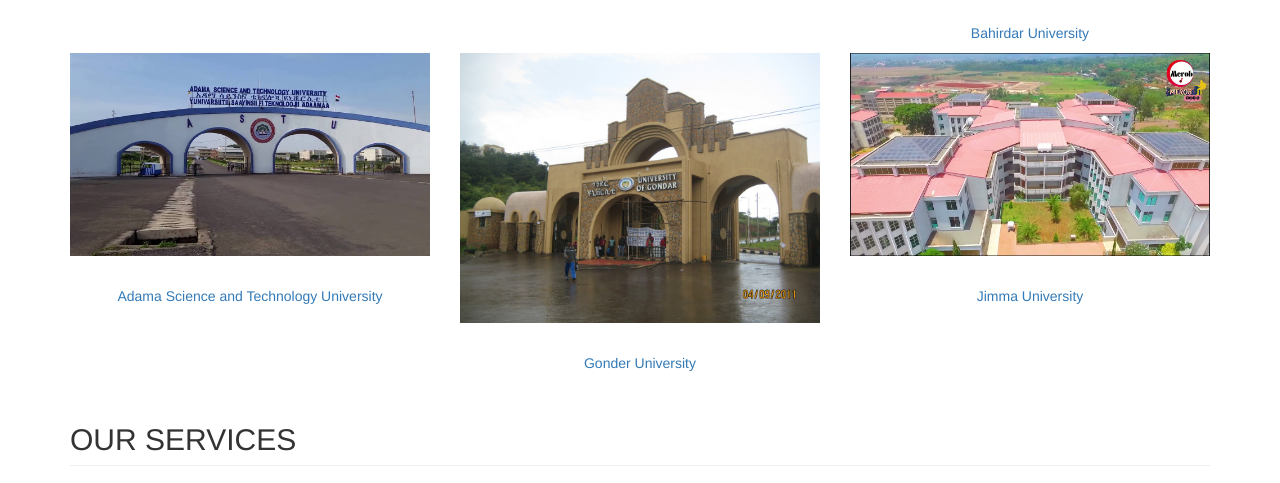
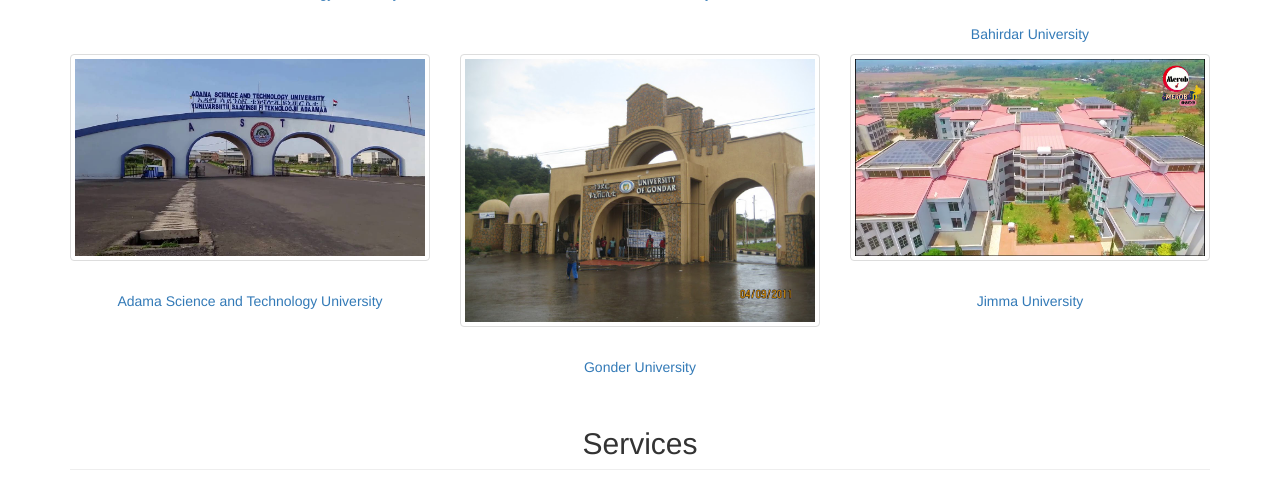
Before and after one commit to Azime12/MCP, a PHP site: page / in a window 1280 px wide. Shown: the part 1324-1807 px from the top of the page. Run offline with PHP 8.4, Linux system fonts and the light colour scheme.

Commit message:
home page modified

```diff
--- a/index.php
+++ b/index.php
@@ -14,7 +14,7 @@
 		<div class="item active">
 			<div class="fill" style="background-image:url('images/image1.png');"></div>
 			<div class="carousel-caption">
-				<a href="registrationform"><h2 style="color: white;">Register Today</h2></a>
+				<a href="registrationform"><h2 style="color: white;" text-center>Register Today</h2></a>
 			</div>
 		</div>
 		<div class="item">
@@ -47,7 +47,7 @@
 	<!-- Marketing Icons Section -->
 	<div class="row">
 		<div class="col-lg-12">
-			<h1 class="page-header">
+			<h1 class="page-header text-center">
                     Welcome to Matric and College Preparation System
                 </h1>
 
@@ -56,7 +56,7 @@
 		<div class="col-md-4">
 			<div class="panel panel-default">
 				<div class="panel-heading">
-					<h4><i class="fa fa-fw fa-gift"></i> Objectives</h4>
+					<h4><i class="fa fa-fw fa-gift text-center"></i> Objectives</h4>
 				</div>
 				<div class="panel-body">
 					<p>
@@ -74,7 +74,7 @@
 		<div class="col-md-4">
 			<div class="panel panel-default">
 				<div class="panel-heading">
-					<h4><i class="fa fa-fw fa-check"></i> About Us</h4>
+					<h4><i class="fa fa-fw fa-check text-center"></i> About Us</h4>
 				</div>
 				<div class="panel-body">
 					<ul style="list-style-type:disc">
@@ -107,41 +107,41 @@ So please explore and use our website for better understanding and preparation o
 	<!-- Portfolio Section -->
 	<div class="row">
 		<div class="col-lg-12">
-			<h2 class="page-header">UNIVERSITIES OF ETHIOPIAN </h2>
+			<h2 class="page-header text-center">Universities In Ethiopia </h2>
 		</div>
 		<div class="col-md-4 col-sm-6">
 			<a href="universities.php">
-                    <img class="img-responsive img-portfolio img-hover" src="Resources/images/banners/AAstu_photo.jfif" alt=""><center><p>Addis Ababa Science and Technology University</p></center>
+                    <img class="img-responsive img-portfolio img-hover thumbnail" src="Resources/images/banners/AAstu_photo.jfif" style="transition: transform 0.8s;" alt=""><center><p>Addis Ababa Science and Technology University</p></center>
                 </a>
 
 		</div>
 		<div class="col-md-4 col-sm-6">
 			<a href="universities.php">
-                    <img class="img-responsive img-portfolio img-hover" src="Resources/images/banners/aa.jpg" alt=""><center><p>Addis Ababa University</p></center>
+                    <img class="img-responsive img-portfolio img-hover thumbnail" src="Resources/images/banners/aa.jpg" style="transition: transform 0.8s;" alt=""><center><p>Addis Ababa University</p></center>
                 </a>
 
 		</div>
 		<div class="col-md-4 col-sm-6">
 			<a href="universities.php">
-                    <img class="img-responsive img-portfolio img-hover" src="Resources/images/banners/bdu.jpg" alt=""><center><p>Bahirdar University</p></center>
+                    <img class="img-responsive img-portfolio img-hover thumbnail" src="Resources/images/banners/bdu.jpg" style="transition: transform 0.8s;" alt=""><center><p>Bahirdar University</p></center>
                 </a>
 
 		</div>
 		<div class="col-md-4 col-sm-6">
 			<a href="universities.php">
-                    <img class="img-responsive img-portfolio img-hover" src="Resources/images/banners/maxresdefault.jpg" alt=""><center><p>Adama Science and Technology University</p></center>
+                    <img class="img-responsive img-portfolio img-hover thumbnail" src="Resources/images/banners/maxresdefault.jpg" style="transition: transform 0.8s;" alt=""><center><p>Adama Science and Technology University</p></center>
                 </a>
 
 		</div>
 		<div class="col-md-4 col-sm-6">
 			<a href="universities.php">
-                    <img class="img-responsive img-portfolio img-hover" src="Resources/images/banners/gondar-university.jpg" alt=""><center><p>Gonder University</p></center>
+                    <img class="img-responsive img-portfolio img-hover thumbnail" src="Resources/images/banners/gondar-university.jpg" style="transition: transform 0.8s;" alt=""><center><p>Gonder University</p></center>
                 </a>
 
 		</div>
 		<div class="col-md-4 col-sm-6">
 			<a href="universities.php">
-                    <img class="img-responsive img-portfolio img-hover" src="Resources/images/banners/maxresdefaultss.jpg" alt=""><center><p>Jimma University</p></center>
+                    <img class="img-responsive img-portfolio img-hover thumbnail" src="Resources/images/banners/maxresdefaultss.jpg" style="transition: transform 0.8s;" alt=""><center><p>Jimma University</p></center>
                 </a>
 
 		</div>
@@ -151,11 +151,11 @@ So please explore and use our website for better understanding and preparation o
 	<!-- Features Section -->
 	<div class="row">
 		<div class="col-lg-12">
-			<h2 class="page-header">OUR SERVICES</h2>
+			<h2 class="page-header text-center">Services</h2>
 		</div>
 		<div class="col-md-6">
 		<br>
-			<p>OUR INSTITUTE MCP PROVIDES:</p>
+			<p>Institutes That MCP Provides</p>
 			<ul>
 
 				&nbsp;&nbsp;<li>Information about Universities</li>
@@ -169,11 +169,18 @@ So please explore and use our website for better understanding and preparation o
 		<div class="col-md-6">
 			<img class="img-responsive" src="Resources/images/banners/sss.jpg" alt="">
 		</div>
+
 	</div>
 
 
 
 	<hr>
 
+		<style>
+.thumbnail:hover img {
+    transform: translateY(-10px); /* Adjust the value to control the amount of lift */
+}
+</style>
+
 
 	<?php include('allfoot.php'); ?>
```
